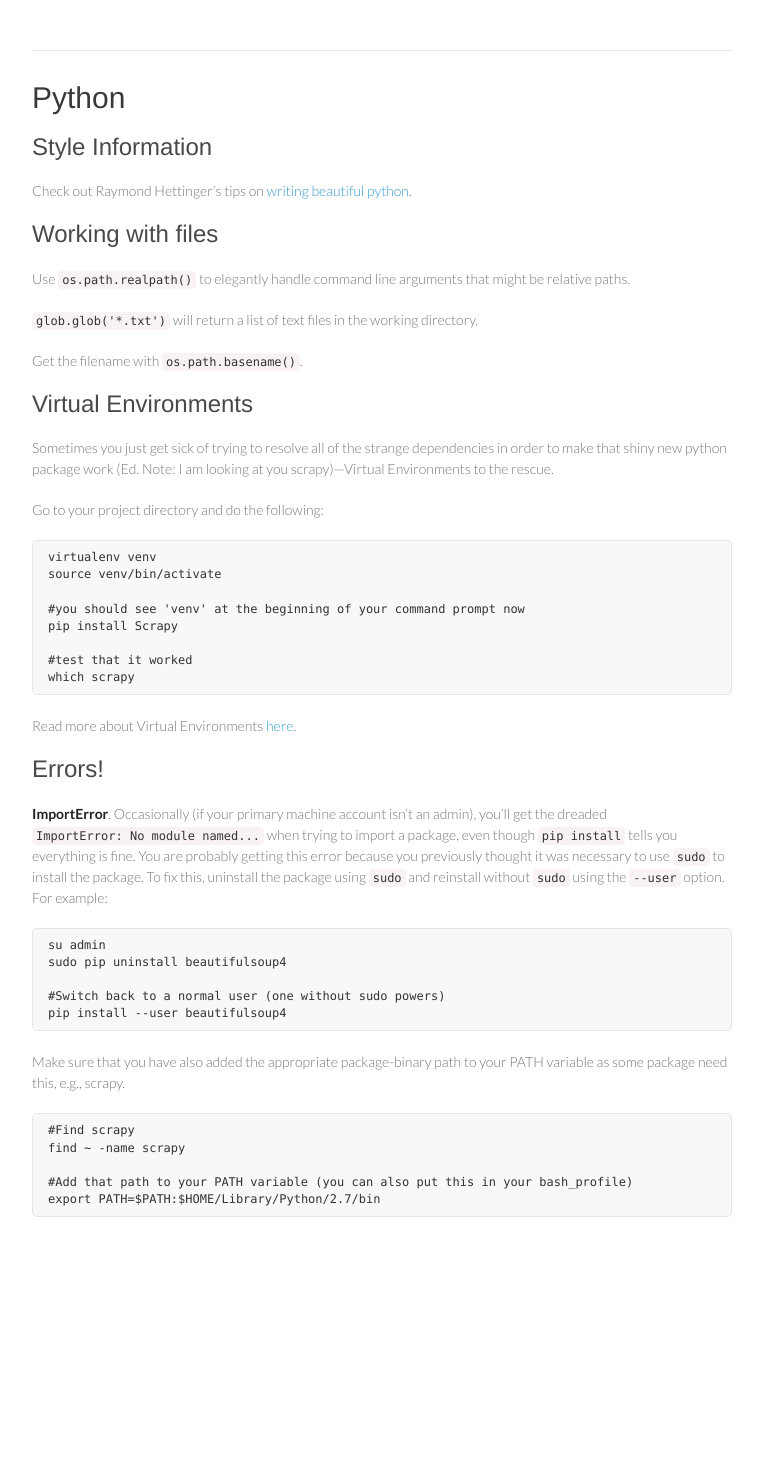
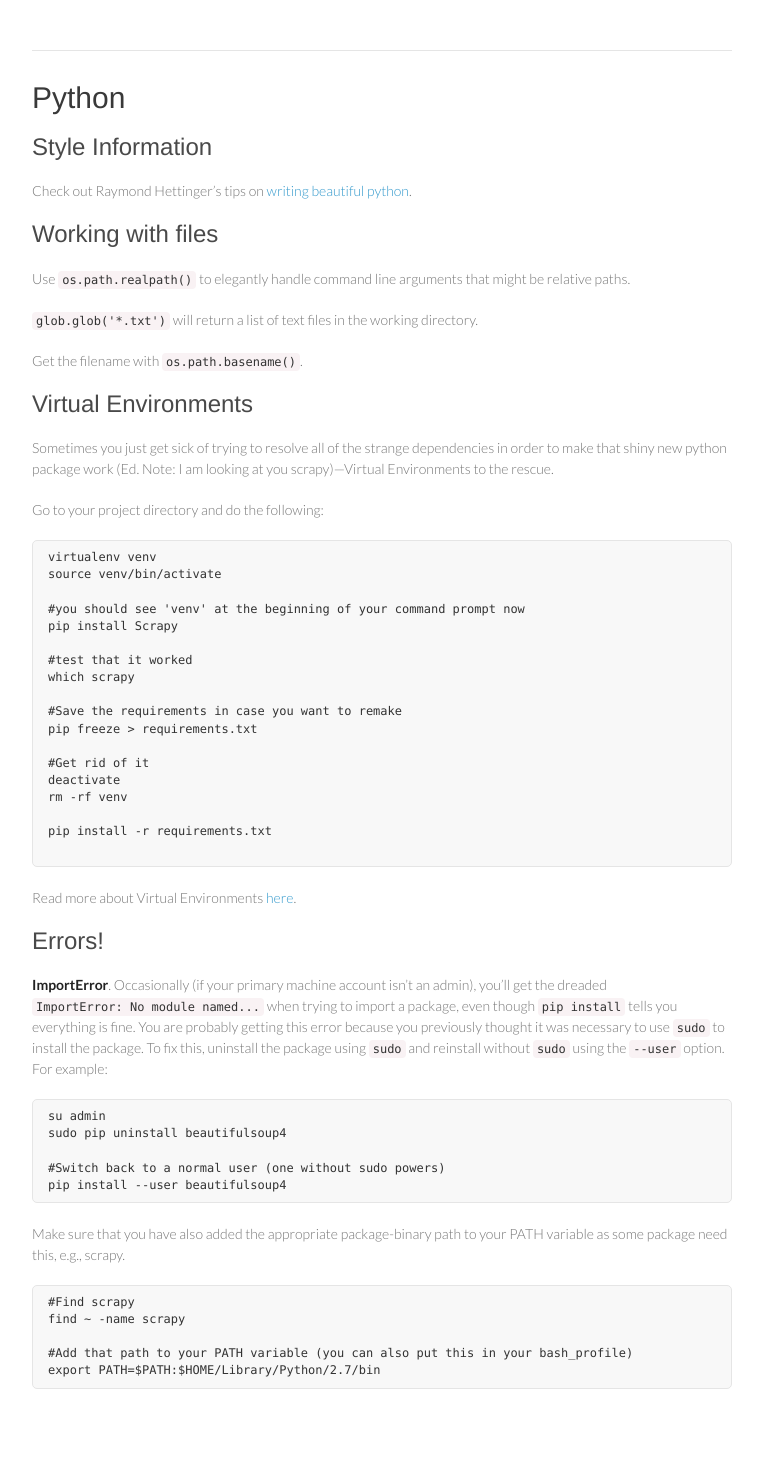
Before and after one commit to rjwalls/tips, a Jekyll site: the page built from _posts/1900-01-01-Python.md, in a window 1280 px wide. Shown: the whole page, without its empty margins (258-1021 px from the left). Built offline with Jekyll 4.4.1, drawn with Linux system fonts in a browser that asks for light colours; Markdown is read by kramdown in place of the engine named in the settings; before the commit the page ends 1287 px from its top, so only the background shows below that.

Commit message:
Update 1900-01-01-Python.md

````diff
--- a/_posts/1900-01-01-Python.md
+++ b/_posts/1900-01-01-Python.md
@@ -32,6 +32,16 @@ pip install Scrapy
 
 #test that it worked
 which scrapy
+
+#Save the requirements in case you want to remake
+pip freeze > requirements.txt
+
+#Get rid of it
+deactivate
+rm -rf venv
+
+pip install -r requirements.txt
+
 ```
 Read more about Virtual Environments [here](http://docs.python-guide.org/en/latest/dev/virtualenvs/).
 
````
